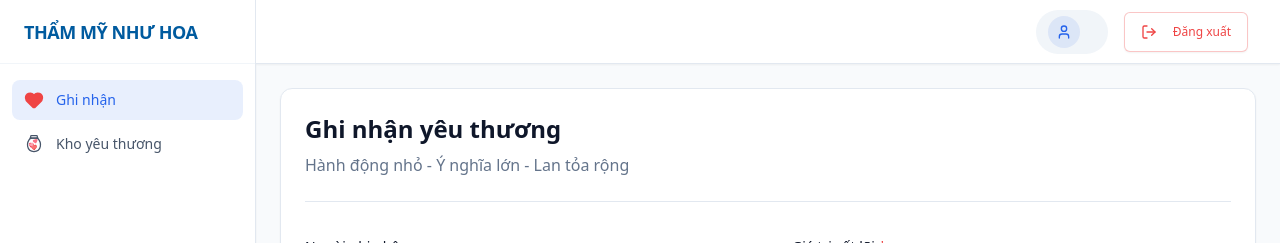
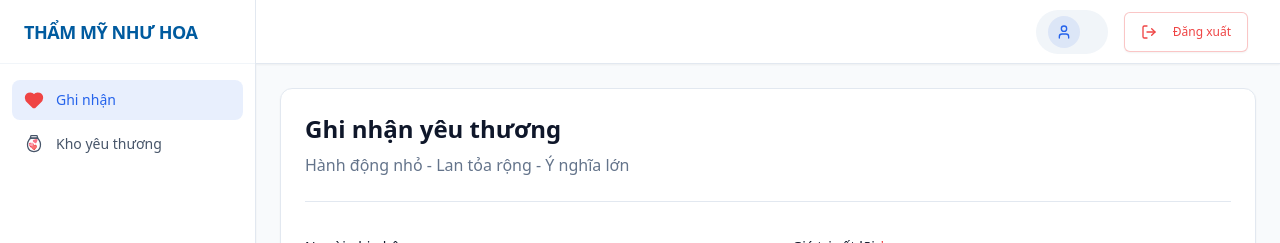
Before and after one commit to tung1911/nhuhoavanhoa, a React (Vite) app: page /ghi-nhan in a window 1280 px wide. Shown: the top 243 px of the page. Built offline with nearby package versions, Linux system fonts and the light colour scheme; sample sign-in values are in the browser's storage.

Commit message:
style: change slogan text order

```diff
--- a/src/pages/Recognition.jsx
+++ b/src/pages/Recognition.jsx
@@ -150,7 +150,7 @@ const Recognition = () => {
       <div className="mb-8 border-b pb-6">
         <h2 className="text-2xl font-bold mb-2">Ghi nhận yêu thương</h2>
         <p className="text-muted-foreground">
-          Hành động nhỏ - Ý nghĩa lớn - Lan tỏa rộng
+          Hành động nhỏ - Lan tỏa rộng - Ý nghĩa lớn
         </p>
       </div>
 
```
